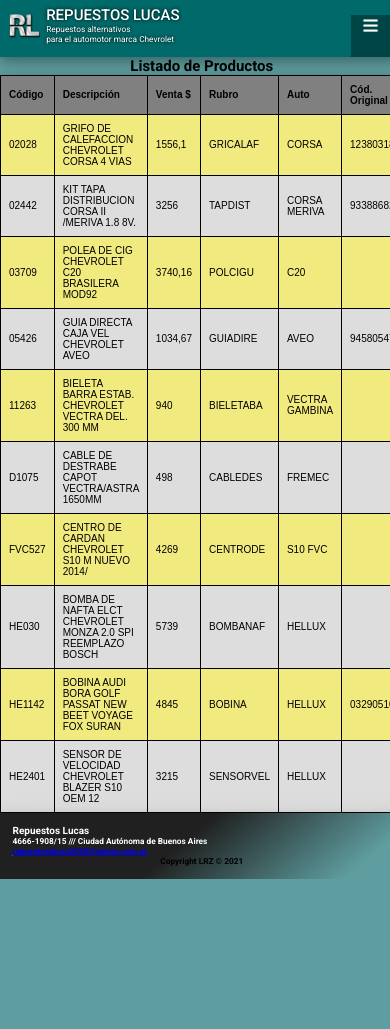
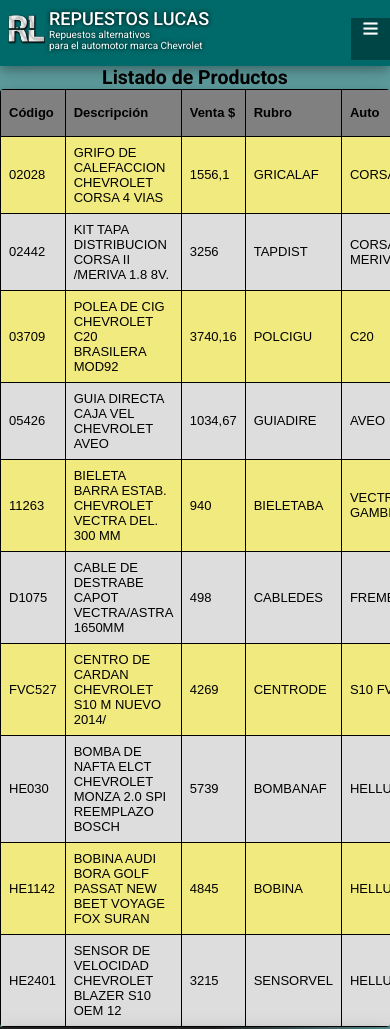
Before and after one commit to Lucas-Zam/proyecto-RL, a website: page 6-Listado.html in a window 390 px wide. Shown: the top 1029 px of the page. Before the commit the page ends 879 px from the top, so only its background shows below. Drawn offline with Linux system fonts and the light colour scheme.

Commit message:
modif 170521

```diff
--- a/scss/_cabecera.scss
+++ b/scss/_cabecera.scss
@@ -1,11 +1,11 @@
 .header {// grid-column: 1 / -1;
-	font-size: 1rem;
+	font-size: 16px;
 	padding: 0.3125rem 1.25rem 0.3125rem 0.625rem;
 	border-radius: 4px;
 	background: $fondo-header;
 	box-shadow: 0px 4px 8px 0 rgba(0,0,0,0.2), 0 6px 20px 0 rgba(0,0,0,0.19);
 	// display:grid; grid-template-columns: 0.8fr 2.5fr 5.5fr; grid-template-rows: auto;
-	grid-gap: 0.625rem;
+	gap: 0.625rem;
 	justify-content: center;
 	align-items: center;
 
--- a/scss/_piedepagina.scss
+++ b/scss/_piedepagina.scss
@@ -2,15 +2,10 @@
 	background: $fondo-footer;
 	color: white;
 	text-align: left;
-	padding-left: 10px;
+	box-shadow: $sombra-caja;
+	padding: 1.25rem;
+	border-radius: 4px;
 }
 .copyright {
 	color: black;
 }
-
-@media screen and (max-width: 768px) {
-/*se hace si tiene 768px o menos*/
-	.footer{
-		padding: 0.3125rem;
-	}
-}
--- a/scss/estilosRL-clientes.scss
+++ b/scss/estilosRL-clientes.scss
@@ -20,7 +20,7 @@
 
 	grid-gap: 5px;
 	// display: grid; grid-template-columns: 1fr; grid-template-rows: repeat(5, auto);
-	.tit2, #login-form, .footer {
+	.tit2, #login-form {
 		box-shadow: $sombra-caja;
 		padding: 1.25rem;
 		border-radius: 4px;
@@ -150,9 +150,11 @@
 @import "piedepagina";
 
 @media screen and (max-width: 992px) {
-	:root {
+	:root {// font-size: 14px;
+		width: -webkit-fill-available;
+	}
+	.tit1, .tit2, #login-form {
 		font-size: 14px;
-		width: -webkit-fill-available;
 	}
 	.contenedor #login-form {// display: grid; grid-template-columns: 1fr;
 		grid-row-gap: 0.6rem;
@@ -163,7 +165,8 @@
 	}
 }
 @media screen and (max-width: 768px) {
-	:root{
+	// :root{font-size: 14px;}
+	.tit1, .tit2, #login-form {
 		font-size: 14px;
 	}
 	.contenedor{
@@ -190,15 +193,16 @@
 
 @media screen and (max-width: 576px) {
 	/*se hace si tiene 576px o menos*/
-		:root {
-			font-size: 12px;
-		}
+		// :root {font-size: 12px;}
 		.contenedor {
 			width: 100%;
 			max-width: 1000px;
 			margin: 0;
 			grid-gap: 0;
 			border-radius: 0;
+			.tit1, .tit2, #login-form {
+				font-size: 12px;
+			}
 			.footer {
 				border-radius: 0;
 				// grid-column: 1 / 4; grid-row: 6 / 7;
@@ -208,7 +212,8 @@
 
 	@media screen and (max-width: 341px) {
 	/*se hace si tiene 341px o menos*/
-		:root{
+		// :root{font-size: 10px;}
+		.tit1, .tit2, #login-form {
 			font-size: 10px;
 		}
 	}
--- a/scss/estilosRL-grid.scss
+++ b/scss/estilosRL-grid.scss
@@ -18,7 +18,7 @@
 	margin: 0 auto;
 	height: auto;
 
-	.novedades, .clientes, .laempresa, .ofertas, .footer {
+	.novedades, .clientes, .laempresa, .ofertas {
 		box-shadow: $sombra-caja;
 		padding: 1.25rem;
 		border-radius: 4px;
@@ -143,20 +143,20 @@
 
 @media screen and (max-width: 992px) {
 /*se hace si tiene 992px o menos*/
-	:root {
-		font-size: 14px;
+	:root {// font-size: 14px;
 		width: -webkit-fill-available;
 	}
 	.contenedor{
 		gap: 20px;
 	}
+	.novedades, .clientes, .laempresa, .ofertas {
+		font-size: 14px;
+	}
 }
 
 @media screen and (max-width: 768px) {
 /*se hace si tiene 768px o menos*/
-	:root{
-		font-size: 14px;
-	}
+	// :root{font-size: 14px;}
 	.contenedor{
 		gap: 5px;
 	}
@@ -164,19 +164,17 @@
 
 @media screen and (max-width: 576px) {
 /*se hace si tiene 576px o menos*/
-	:root {
-		font-size: 12px;
-	}
+	// :root {font-size: 12px;}
 	.contenedor {
 		width: 100%;
 		max-width: 1000px;
 		margin: 0;
 		gap: 0;
-		.novedades, .clientes, .laempresa {// grid-column: 1 / 4;
+		.novedades, .clientes, .laempresa, .ofertas {// grid-column: 1 / 4;
+			font-size: 12px;
 			border-radius: 0;
 		}
 		.ofertas {// grid-column: 1 / 4;
-			border-radius: 0;
 			grid-row: 5 / 6;
 			display: grid;
 			gap: 5px;
@@ -197,7 +195,9 @@
 
 @media screen and (max-width: 341px) {
 /*se hace si tiene 341px o menos*/
-	:root{
+	// :root{font-size: 10px;}
+	.novedades, .clientes, .laempresa, .ofertas {// grid-column: 1 / 4;
 		font-size: 10px;
 	}
+
 }
--- a/scss/estilosRL-listado.scss
+++ b/scss/estilosRL-listado.scss
@@ -19,9 +19,8 @@
 	height: auto;
 	// display: grid; grid-template-columns: 1fr; grid-template-rows: repeat(4, auto);
 	gap: 5px;
-	table, .footer {
+	table {
 		box-shadow: $sombra-caja;
-		padding: 1.25rem;
 		border-radius: 4px;
 	}
 }
@@ -61,34 +60,48 @@
 
 @media screen and (max-width: 992px) {
 	/*se hace si tiene 992px o menos*/
-	:root {
-		font-size: 14px;
+	:root {// font-size: 15px;
 		width: -webkit-fill-available;
+	}
+	.tituloProd, table {
+		font-size: 15px;
+	}
+	table {
+		display: block;
+		overflow-x: auto;
 	}
 }
 @media screen and (max-width: 768px) {
 /*se hace si tiene 768px o menos*/
-	:root{
-		font-size: 12px;
-	}
+	// :root{font-size: 14px;}
 	.contenedor{
 		width: 90%;
 		max-width: 1000px;
 		// margin: 0;
 		gap: 0;
 	}
+	.tituloProd, table {
+		font-size: 14px;
+	}
+	table {
+		display: block;
+		overflow-x: auto;
+		// width: 768px;
+		max-width: 768px;
+	}
 }
 
 @media screen and (max-width: 576px) {
 /*se hace si tiene 576px o menos*/
-	:root {
-		font-size: 10px;
-	}
+	// :root {font-size: 13px;}
 	.contenedor {
 		width: 100%;
 		max-width: 1000px;
 		margin: 0;
 		gap: 0;
+		.tituloProd, table {
+			font-size: 13px;
+		}
 		.footer {// grid-column: 1 / 4; grid-row: 6 / 7;
 			border-radius: 0;
 		}
@@ -97,7 +110,8 @@
 
 @media screen and (max-width: 341px) {
 /*se hace si tiene 341px o menos*/
-	:root{
-		font-size: 8px;
+	// :root{font-size: 10px;}
+	.tituloProd, table {
+		font-size: 10px;
 	}
 }
--- a/scss/estilosRL-ofertas.scss
+++ b/scss/estilosRL-ofertas.scss
@@ -19,11 +19,6 @@
 	height: auto;
 	grid-gap: 5px;
 	// display: grid; grid-template-columns: 1fr; grid-template-rows: repeat(4, auto);
-	.footer {
-		box-shadow: $sombra-caja;
-		padding: 1.25rem;
-		border-radius: 4px;
-	}
 }
 
 @import "cabecera";
@@ -142,20 +137,20 @@
 }
 @media screen and (max-width: 992px) {
 /*se hace si tiene 992px o menos*/
-	:root {
-		font-size: 13px;
+	:root {// font-size: 13px;
 		width: -webkit-fill-available;
-	}
-	body {
-		background-color: rgb(117,172,152);
 	}
 	h6 {
 		font-size: 0.83rem;
 	}
+	.titOfertas, .contenido {
+		font-size: 13px;
+	}
 }
 @media screen and (max-width: 768px) {
 /*se hace si tiene 768px o menos*/
-	:root{
+	// :root{font-size: 14px;}
+	.titOfertas, .contenido {
 		font-size: 14px;
 	}
 	.contenido{
@@ -168,14 +163,15 @@
 }
 @media screen and (max-width: 576px) {
 /*se hace si tiene 576px o menos*/
-	:root {
-		font-size: 12px;
-	}
+	// :root {font-size: 12px;}
 	.contenedor {
 		width: 100%;
 		max-width: 1000px;
 		margin: 0;
 		gap: 0;
+	}
+	.titOfertas, .contenido {
+		font-size: 12px;
 	}
 	.contenido{
 	// display: grid; grid-template-columns: 1fr 1fr 1fr; grid-template-rows: auto;
@@ -183,7 +179,8 @@
 	}
 }
 @media screen and (max-width: 341px) {
-	:root{
+	// :root{font-size: 10px;}
+	.titOfertas, .contenido {
 		font-size: 10px;
 	}
 }
```
Also changed, not shown: 5-Clientes.html (+0 -1 lines), index.html (+1 -4 lines), estilos/estilosRL-clientes.css, estilos/estilosRL-grid.css, estilos/estilosRL-listado.css, estilos/estilosRL-ofertas.css.
